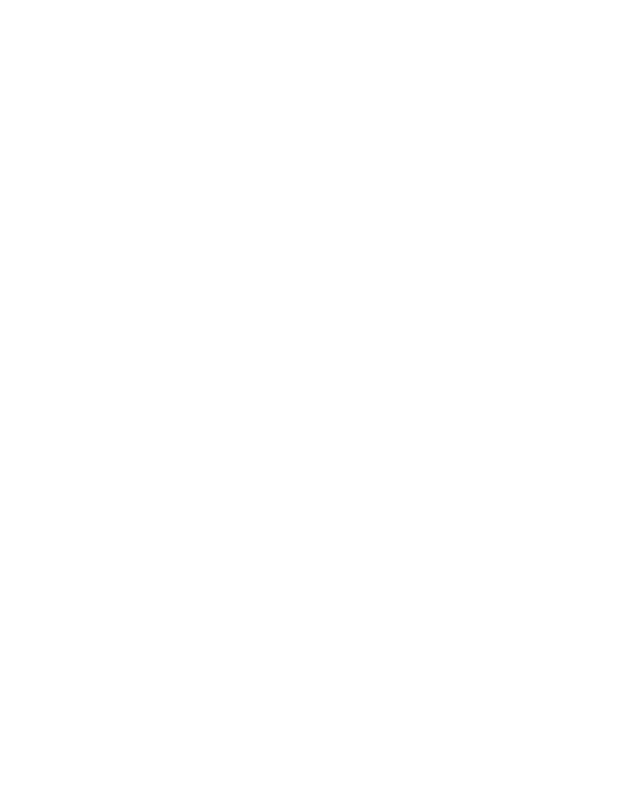
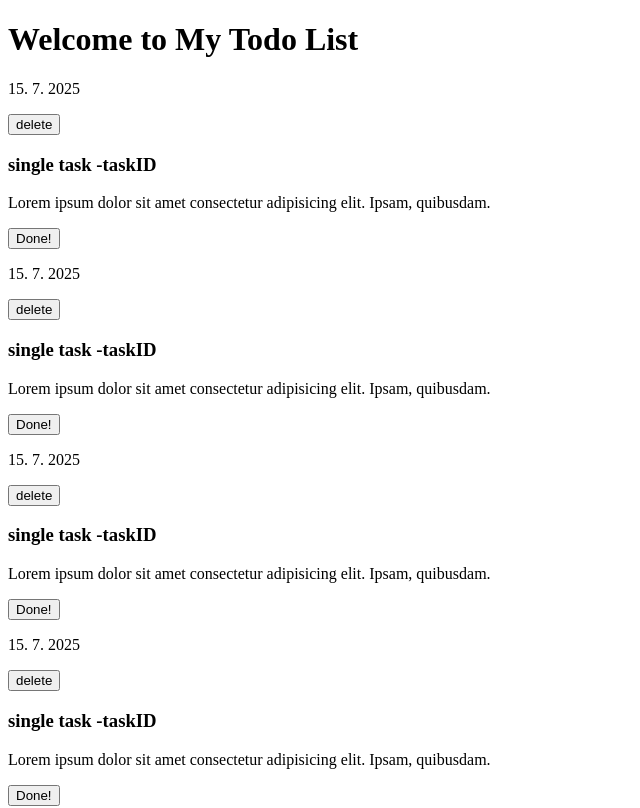
Before and after one commit to stakic-igor/my-todo-list, a Vue app: page / in a window 1280 px wide. Shown: the top 808 px of the page, without its empty margins (0-640 px from the left). Built offline with nearby package versions, Linux system fonts and the light colour scheme.

Commit message:
add basic single task view

```diff
--- a/src/App.vue
+++ b/src/App.vue
@@ -1,9 +1,13 @@
 <script setup>
+  import SingleTask from './components/SingleTask.vue';
 
 </script>
 
 <template>
-
+ <h1>Welcome to My Todo List</h1>
+ <div v-for="i in 5" :key="i">
+   <SingleTask />
+ </div>
 </template>
 
 <style scoped>
--- /dev/null
+++ b/src/components/SingleTask.vue
@@ -0,0 +1,14 @@
+<script setup></script>
+
+<template>
+    <div>
+        <p>15. 7. 2025</p>
+        <button>delete</button>
+    </div>
+    <h3>single task -taskID</h3>
+    <p>
+        Lorem ipsum dolor sit amet consectetur adipisicing elit.
+        Ipsam, quibusdam.
+    </p>
+    <button>Done!</button>
+</template>
```
